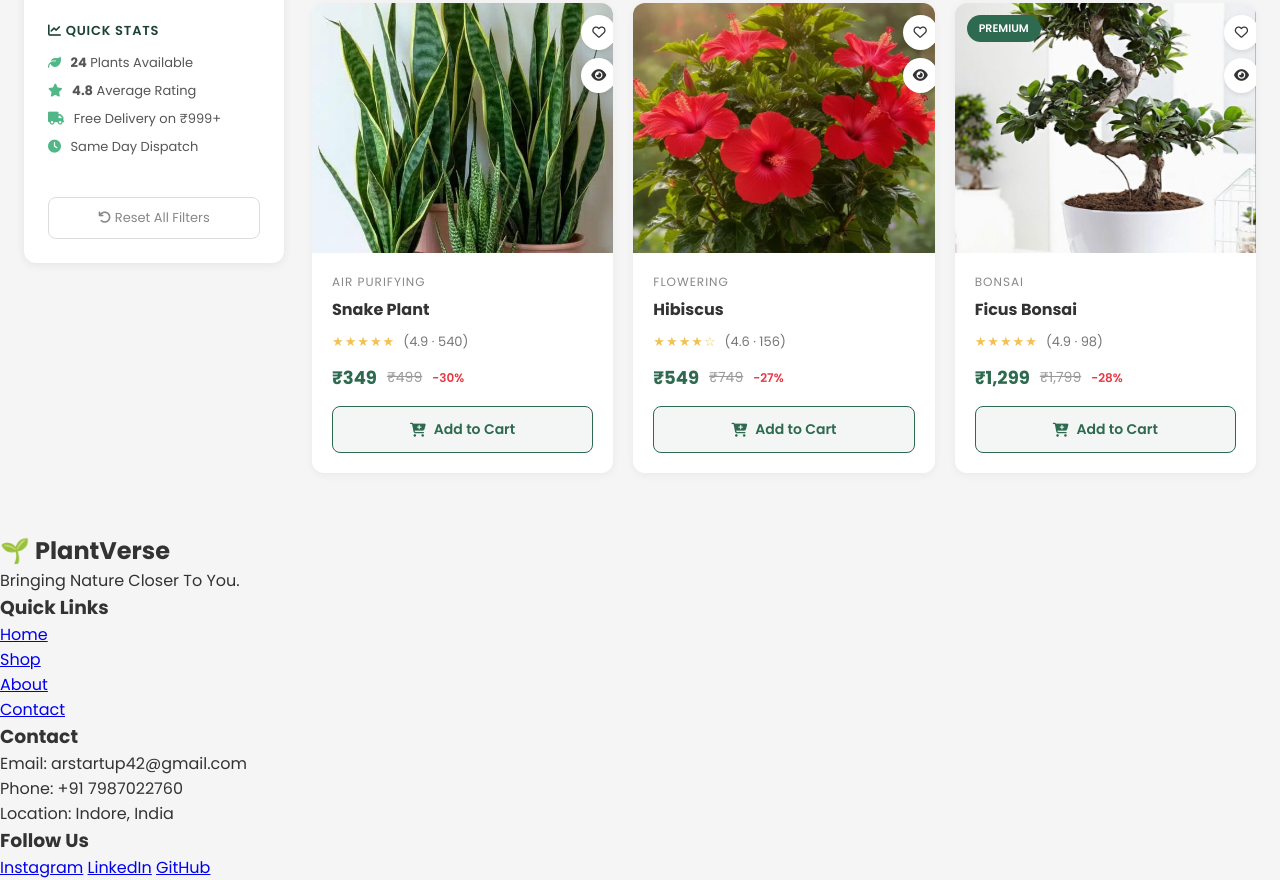
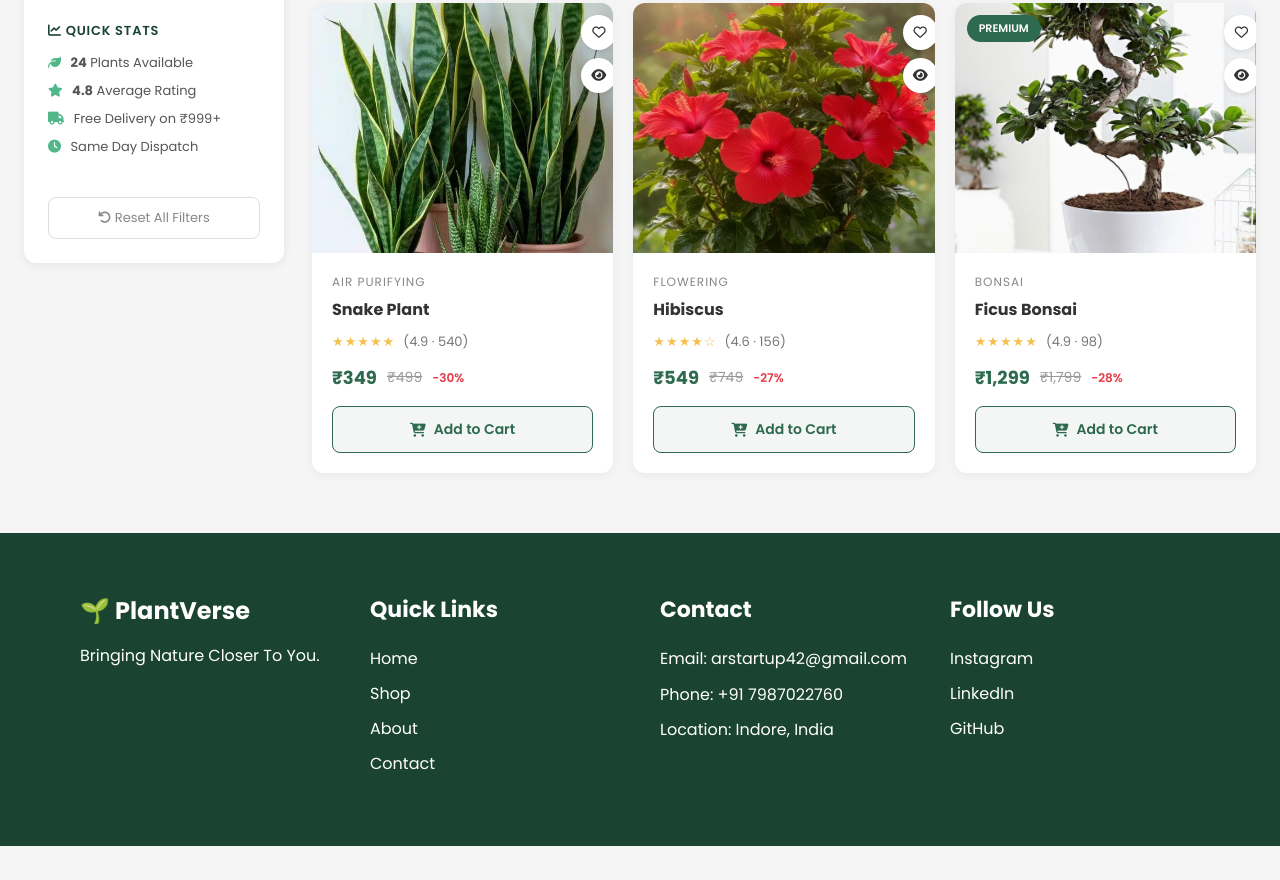
Before and after one commit to aayushpancheofficial/e-commerce-plant, a plain HTML site: page shop.html in a window 1280 px wide. Shown: the part 907-1787 px from the top of the page. After the commit the page ends 1753 px from the top, so only its background shows below. Drawn offline with Linux system fonts and the light colour scheme.

Commit message:
shop set

```diff
--- a/css/shop.css
+++ b/css/shop.css
@@ -14,7 +14,7 @@ header {
     background-color: #ffffff;
     padding: 15px 40px;
     box-shadow: 0 2px 8px rgba(0, 0, 0, 0.1);
-    position: sticky;
+    position: relative;
     top: 0;
 }
 
@@ -419,3 +419,55 @@ transition-delay: 0.05s; }
  @media(max-width: 500px) {
     .product-grid{ grid-template-columns: 1fr; }
  }
+/*  FOOTER SECTION */
+footer{
+    display:flex;
+    justify-content:space-between;
+    gap:40px;
+    padding:60px 80px;
+    background:#1b4332;
+    color:white;
+}
+
+.footer-logo,
+.footer-links,
+.footer-contact,
+.footer-social{
+    flex:1;
+}
+
+footer h3{
+    margin-bottom:20px;
+    font-size:22px;
+}
+
+.footer-logo h2{
+    margin-bottom:15px;
+}
+
+.footer-links ul{
+    list-style:none;
+}
+
+.footer-links ul li{
+    margin-bottom:10px;
+}
+
+.footer-links a,
+.footer-social a{
+    text-decoration:none;
+    color:white;
+    display:block;
+    margin-bottom:10px;
+    transition:color 0.3s ease;
+}
+
+.footer-links a:hover,
+.footer-social a:hover{
+    color:#c8e6c9;
+}
+
+.footer-contact p{
+    margin-bottom:10px;
+    line-height:1.6;
+}
```
